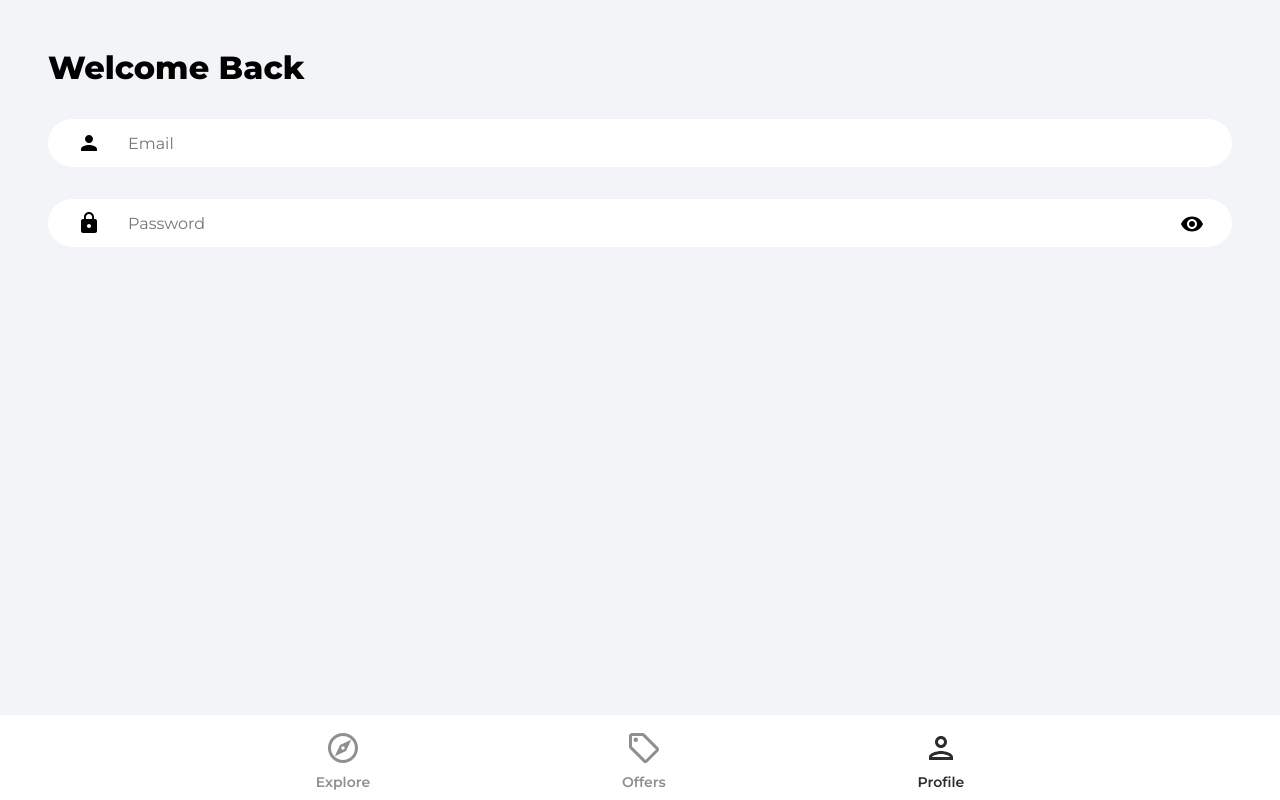
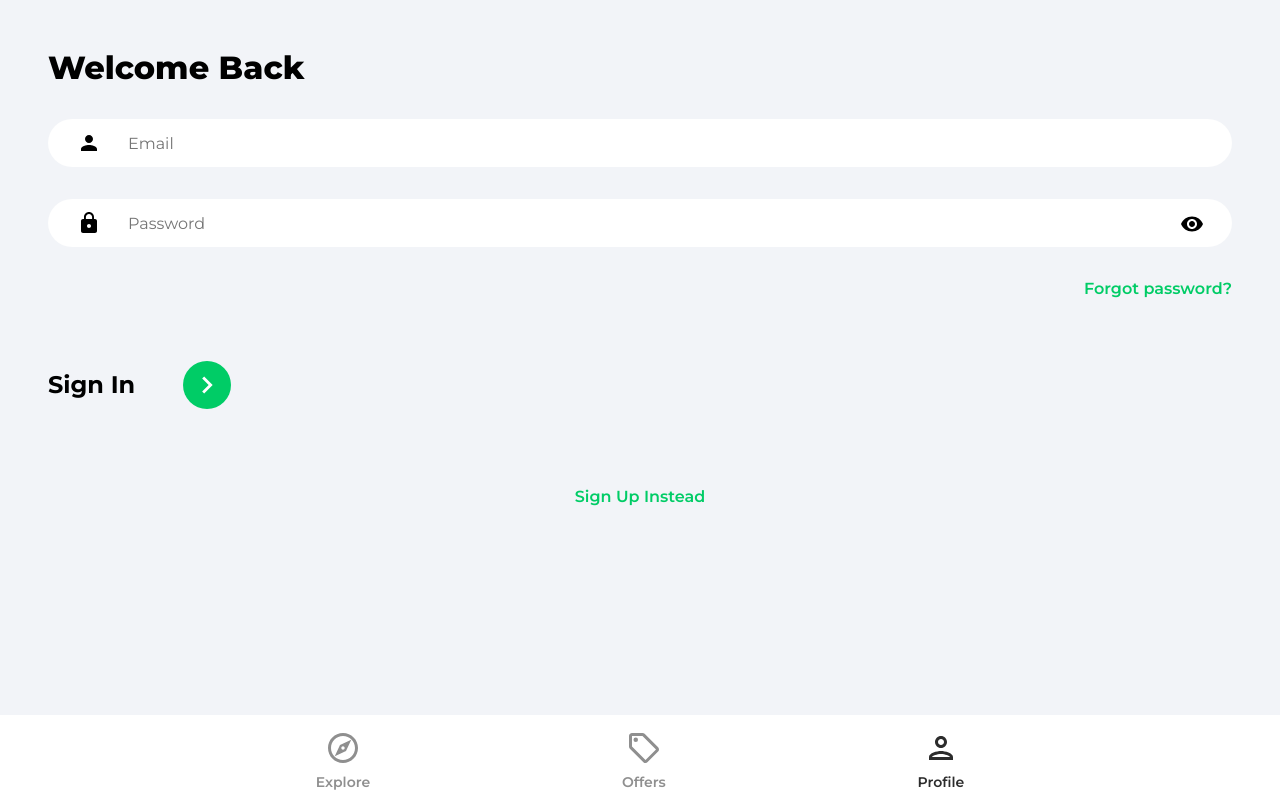
Before and after one commit to stinger222/house-marketplace, a React (Create React App) app: page /profile in a window 1280 px wide. Built offline with nearby package versions, Linux system fonts and the light colour scheme.

Commit message:
Add "sing in" & "forgot password" links

```diff
--- a/src/index.css
+++ b/src/index.css
@@ -211,7 +211,7 @@
 .showPassword {
   cursor: pointer;
   position: absolute;
-  top: -4%;
+  top: -1.5%;
   right: 1%;
   padding: 1rem;
 }
@@ -238,7 +238,7 @@
 .signUpText {
   cursor: pointer;
 }
-@media (min-width: 1024px) {
+@media (min-width: 550px) {
   .signInBar,
   .signUpBar {
     justify-content: start;
@@ -261,7 +261,7 @@
   background-color: #00cc66;
   border-radius: 50%;
 }
-@media (min-width: 1024px) {
+@media (min-width: 550px) {
   .signInButton,
   .signUpButton {
     margin-left: 3rem;
--- a/src/pages/SignIn.js
+++ b/src/pages/SignIn.js
@@ -1,5 +1,7 @@
 import { useState } from 'react'
+import { Link } from 'react-router-dom'
 import visibilityIcon from '../assets/svg/visibilityIcon.svg'
+import {ReactComponent as ArrowRightIcon} from '../assets/svg/keyboardArrowRightIcon.svg'
 
 export default function SignIn() {
 
@@ -19,38 +21,56 @@
 
 	return (
 		<>
-			<div className="pageContainer">
+			<div className='pageContainer'>
 				<header>
-					<p className="pageHeader">Welcome Back</p>
+					<p className='pageHeader'>Welcome Back</p>
 				</header>
 				<form>
 					<input
-						className="emailInput"
-						placeholder="Email"
-						type="email"
-						id="email"
+						className='emailInput'
+						placeholder='Email'
+						type='email'
+						id='email'
 						value={email}
 						onChange={onChange}
 					/>
 
-					<div className="passwordInputDiv">
+					<div className='passwordInputDiv'>
 						<input
-							type={passVisibility ? "text" : "password"}
-							className="passwordInput"
-							placeholder="Password"
-							id="password"
+							type={passVisibility ? 'text' : 'password'}
+							className='passwordInput'
+							placeholder='Password'
+							id='password'
 							value={password}
 							onChange={onChange}
 						/>
 
 						<img
 							src={visibilityIcon}
-							alt="show password"
-							className="showPassword"
+							alt='show password'
+							className='showPassword'
 							onClick={() => setPassVisibility(!passVisibility)}
 						/>
+
+						<Link to='/forgot-password' className='forgotPasswordLink'>
+							Forgot password?
+						</Link>
+
+						<div className='signInBar'>
+							<p className='signInText'>Sign In</p>
+							<button className='signInButton'>
+								<ArrowRightIcon fill='#ffffff' width='34px' height='34px'>
+								</ArrowRightIcon>
+							</button>
+						</div>
 					</div>
 				</form>
+
+				{/* google auth here */}
+
+				<Link to='/sign-up' className='registerLink'>
+					Sign Up Instead
+				</Link>
 			</div>
 		</>
 	)
```
